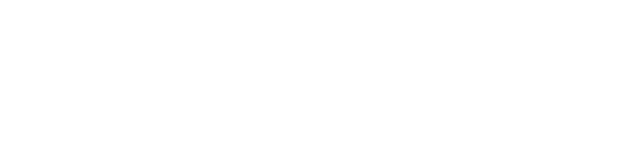
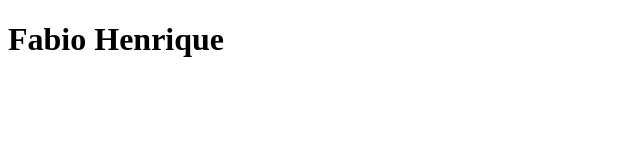
Before and after one commit to fabiosilvestreGSOB/meusite, a plain HTML site: page index.html in a window 1280 px wide. Shown: the whole page, without its empty margins (0-640 px from the left). Drawn offline with Linux system fonts and the light colour scheme.

Commit message:
Inserindo Nome

```diff
--- a/index.html
+++ b/index.html
@@ -6,6 +6,6 @@
     <title>Document</title>
 </head>
 <body>
-
+    <h1>Fabio Henrique</h1>
 </body>
 </html>
```
